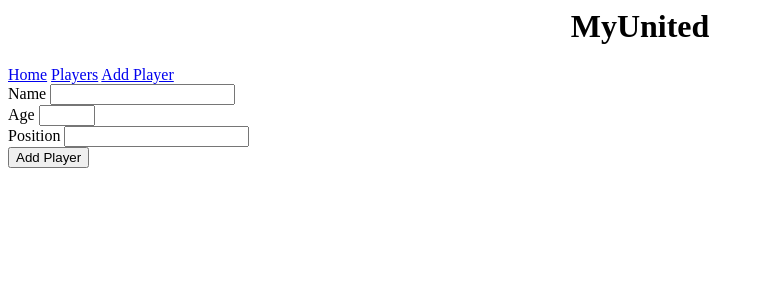
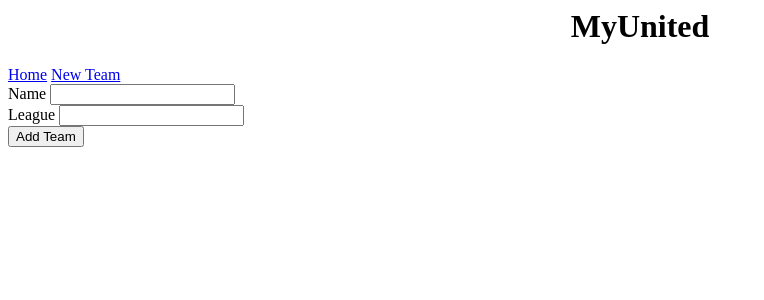
Before and after one commit to abusyd1/SFIAProject1, a Flask app: page /add in a window 1280 px wide. Shown: the top 300 px of the page, without its empty margins (0-764 px from the left). Run offline with Flask 2, Linux system fonts and the light colour scheme.

Commit message:
reshuffling the pack

```diff
--- a/application/models.py
+++ b/application/models.py
@@ -21,7 +21,6 @@ class Player(db.Model):
     parent_id = db.Column(db.Integer, db.ForeignKey('parent.id'))
 
 class Add(FlaskForm):
-    name = StringField('Name', [Length(min=1, max=50)])
-    age = IntegerField("Age", validators=[DataRequired(), NumberRange(15,50)])
-    position = StringField('Position', [Length(min=4, max=10)])
-    submit = SubmitField('Add Player')
+    name = StringField('Name', [Length(min=5, max=50)])
+    league = StringField('League', [Length(min=5, max = 100)])
+    submit = SubmitField('Add Team')
--- a/application/routes.py
+++ b/application/routes.py
@@ -10,23 +10,23 @@ from wtforms import StringField, SubmitField
 @app.route('/home', methods=['GET', 'POST'])
 @app.route('/', methods = ['GET', 'POST'])
 def home():
-    return render_template("layout.html")
+    if request.method =="GET":
+       return render_template("index.html", query=Parent.query.all())
 
-
-@app.route('/players', methods=['GET', 'POST'])
-def players():
-    if request.method == "GET":
-       return render_template("players.html", query=Player.query.all())
 
 @app.route('/add', methods=['GET', 'POST'])
 def add():
     form=Add()
     if request.method == 'POST':
-        new_player = Player(name=form.name.data, age=form.age.data, position=form.position.data)
+        new_team = Parent(name=form.name.data, league=form.league.data)
         if not form.validate_on_submit():
-            return render_template('adderror.html', form=form, title="New Player")
+            return render_template('adderror.html', form=form, title="New Team")
         else:
-            db.session.add(new_player)
+            db.session.add(new_team)
             db.session.commit()
-            return redirect(url_for("players"))
-    return render_template('add.html', form=form, title="New Player")
+            return redirect(url_for("home"))
+    return render_template('add.html', form=form, title="New Team")
+
+@app.route('/parent/<Name>', methods = ["GET", "POST"])
+def parent(Name):
+    return render_template("update.html")
--- a/application/templates/add.html
+++ b/application/templates/add.html
@@ -5,9 +5,7 @@
             {{ form.hidden_tag() }}
                 {{ form.name.label }} {{ form.name }}
                 <br>
-                {{ form.age.label }} {{ form.age}}
-                <br>
-                {{ form.position.label }} {{ form.position }}
+                {{ form.league.label }} {{ form.league}}
                 <br>
                 {{ form.submit }}
             {{ message }}
--- a/application/templates/adderror.html
+++ b/application/templates/adderror.html
@@ -6,9 +6,7 @@ Error: invalid entry
 		{{ form.hidden_tag() }}
                 {{ form.name.label }} {{ form.name }} {{ form.name.errors }}
                 <br>
-                {{ form.age.label }} {{ form.age }} {{ form.age.errors }}
-                <br>
-                {{ form.position.label }} {{ form.position }} {{ form.position.errors }}
+                {{ form.league.label }} {{ form.league }} {{ form.league.errors }}
                 <br>
                 {{ form.submit }}
             {{ message }}
--- a/application/templates/layout.html
+++ b/application/templates/layout.html
@@ -8,8 +8,7 @@
     <body>
         <h1> MyUnited </h1>
         <a href="{{ url_for('home') }}">Home</a>
-	<a href="{{ url_for('players') }}">Players</a>
-	<a href="{{ url_for('add') }}">Add Player</a>
+	<a href="{{ url_for('add') }}">New Team</a>
 
 
 
--- /dev/null
+++ b/application/templates/update.html
@@ -0,0 +1 @@
+i
--- a/create.py
+++ b/create.py
@@ -7,8 +7,12 @@ db.drop_all()
 db.create_all()
 
 united = Parent(name = "Manchester United", league = "Premier League")
+liverpool = Parent(name = "Liverpool FC", league = "Premier League")
+chelsea = Parent(name = "Chelsea FC", league = "Premier League")
 
 db.session.add(united)
+db.session.add(liverpool)
+db.session.add(chelsea)
 db.session.add_all([
     Player(name = "David De Gea", age = 30, position = "Goalkeeper", team=united),
    Player(name = "Dean Henderson", age = '23', position = "Goalkeeper", team=united),
```
Also changed, not shown: application/templates/index.html (added, +34 -0 lines).
